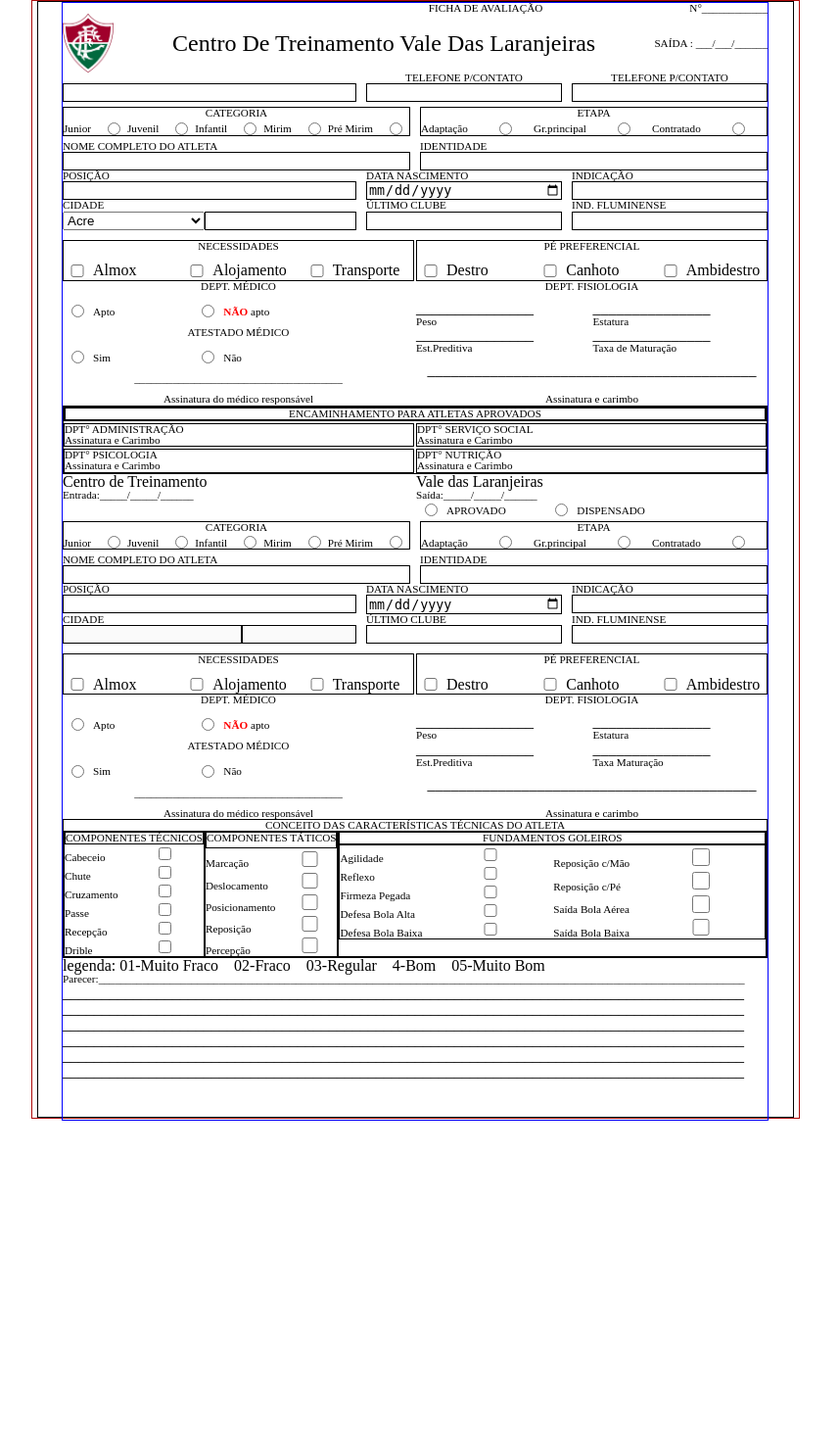
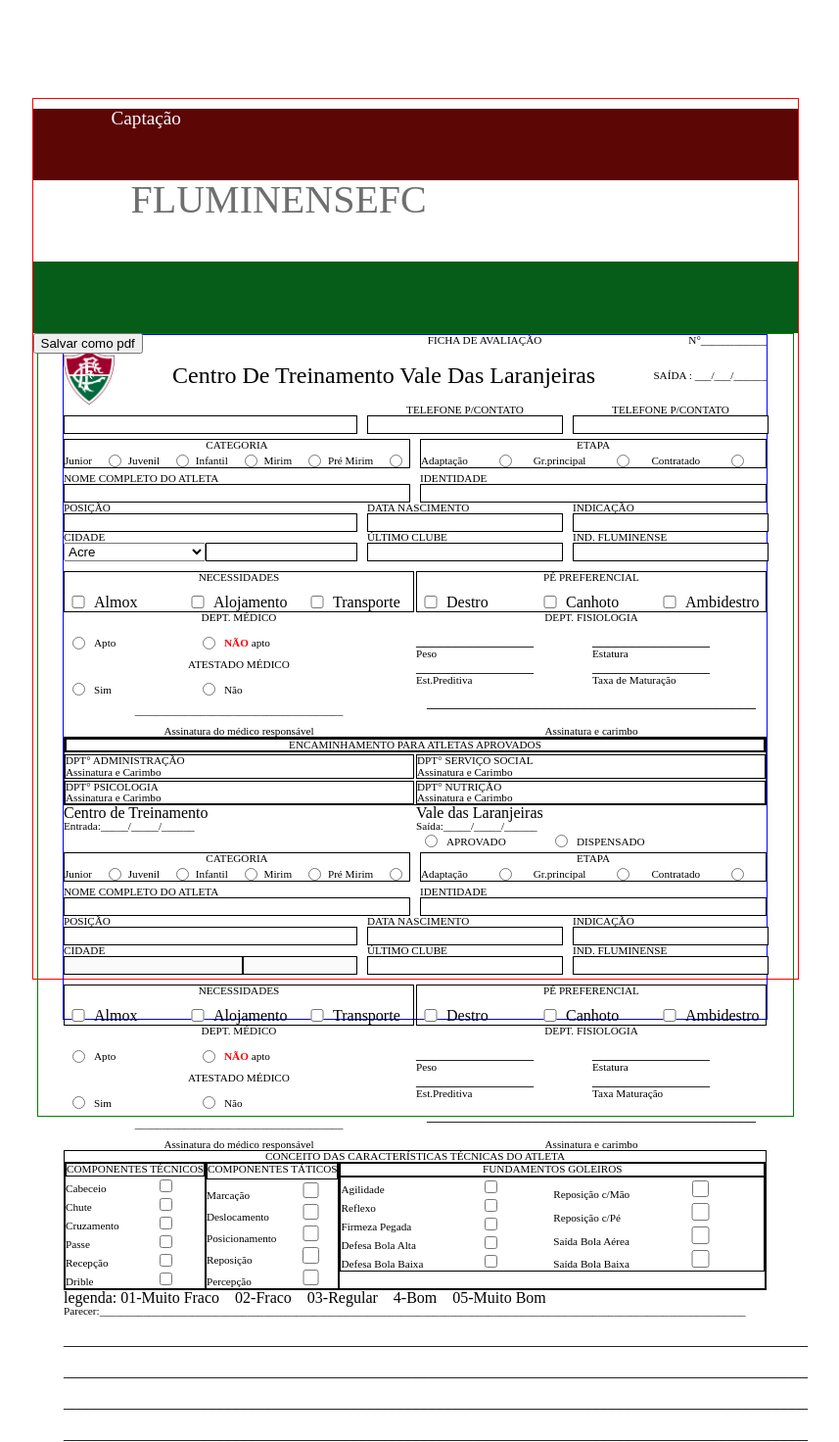
Before and after one commit to Fluminense-Football-Club/Captacao, a PHP site: page / in a window 1280 px wide. Shown: the whole page at 98% size, without its empty margins (216-1073 px from the left). Before the commit the page ends 1144 px from the top, so only its background shows below. Run offline with PHP 8.4, Linux system fonts and the light colour scheme.

Commit message:
Imprimindo em uma página mais e o header configurado

```diff
--- /dev/null
+++ b/header.css
@@ -0,0 +1,48 @@
+.topo img {
+  display: block;
+  object-fit: cover;
+  height: 150px;
+  position: absolute;
+  margin-left: 900px;
+  margin-top: 30px;
+
+}
+
+.faixaVerm {
+  margin-top: 10px;
+  width: 100%;
+  height: 73px;
+  background-color: #5c0606;
+
+}
+
+.faixaVerm span{
+  margin-left: 80px;
+  color: #fcf9f9;
+  font-size: 1.2rem;
+}
+
+.faixaBranca {
+  display: flex;
+  width: 100%;
+  height: 83px;
+  background-color: white;
+  z-index: -2;
+}
+
+.faixaBranca h1{
+  margin-left: 100px;
+  color: #706F6F;
+  font-size: 2.5rem;
+
+}
+
+
+.faixaVerde {
+  width: 100%;
+  height: 73px;
+  background-color: #065c19;
+  position: relative;
+  z-index: -3;
+  /* margin-bottom: 60px; */
+}
--- a/index.html
+++ b/index.html
@@ -5,11 +5,26 @@
   <meta http-equiv="X-UA-Compatible" content="IE=edge">
   <meta name="viewport" content="width=device-width, initial-scale=1.0">
   <link rel="stylesheet" href="./style.css">
-  <title>Document</title>
+  <title>Documefdfsdfnt</title>
 </head>
 
 <body>
-  <div class="container">
+
+  <header class="topo">
+    <!-- <img src="./img/escudo.png" alt=""> -->
+    <div class="faixaVerm">
+        <span>Captação</span>
+    </div>
+    <div class="faixaBranca">
+        <h1>FLUMINENSEFC</h1>
+    </div>
+    <div class="faixaVerde"></div>
+</header>
+
+
+
+  <button type="submit" id="botao">Salvar como pdf</button>
+  <div class="container" id="printable">
     <!-- Linha1 -->
     <div class="container-interno">
       <div class="linha1">
@@ -264,9 +279,9 @@
           <span>Adaptação</span>
           <input type="radio" name="etapaFrm2" id="">
           <span>Gr.principal</span>
-          <input type="radio" name="etapaFrm2"id="">
+          <input type="radio" name="etapaFrm2"id="2">
           <span>Contratado</span>
-          <input type="radio" name="etapaFrm2"id="">
+          <input type="radio" name="etapaFrm2"id="1">
         </div>
       </div>
       <!-- Informações do atleta -->
@@ -312,7 +327,7 @@
         </div>
         <div class="indFlu">
           <p>Ind. Fluminense</p>
-          <input type="text" id="indFlu">
+          <input type="text" id="indFluFrm2">
         </div>
       </div>
       <!-- Necessidades / Pé preferencial -->
@@ -451,13 +466,14 @@
 
       <div>
         <span>Parecer:______________________________________________________________________________________________________________________</span><br>
-        _______________________________________________________________________________________<br>
-        _______________________________________________________________________________________<br>
-        _______________________________________________________________________________________<br>
-        _______________________________________________________________________________________<br>
-        _______________________________________________________________________________________<br>
-        _______________________________________________________________________________________<br>
-
+        <br>
+        _______________________________________________________________________________________________<br>
+        <br>
+        _______________________________________________________________________________________________<br>
+        <br>
+        _______________________________________________________________________________________________<br>
+        <br>
+        _______________________________________________________________________________________________<br>
       </div>
     </div>
 
--- a/style.css
+++ b/style.css
@@ -1,160 +1,166 @@
-@import url('./reset.css');
-body{
+@import url("./reset.css");
+@import url("./header.css");
 
-  height: 1140px;
-  width:783px ;
-  margin:0 auto;
-  border: 1px solid rgb(173, 9, 9);
+body {
+  height: 900px; /**/
+  width: 783px;
+  margin: 0 auto;
+  box-sizing: border-box;
+  border: 1px solid red;
+  margin-bottom: 100px;
+  margin-top: 100px;
 }
 
- .border{
+.geral{
+  display: grid;
+
+}
+
+
+
+.border {
   border: 1px solid black;
 }
 
- span{
+span {
   font-size: 0.7rem;
 }
 
- .container{
+.container {
+  width: 773px;
+  height: 800px;
+  margin: 0px auto;
+  box-sizing: border-box;
+  border: 1px solid green;
+}
 
-   width: 773px;
-   height: 1140px;
-   margin:0px auto;
-   border: 1px solid black;
+.container-interno {
+  width: 720px;
+  height: 700px;
+  margin: 0 auto;
+  border: 1px solid blue;
   box-sizing: border-box;
 }
 
- .container-interno{
-   width: 720px;
-   height: 1140px;
-   margin: 0 auto;
-   border: 1px solid blue;
- }
-
- .linha1{
+.linha1 {
   display: flex;
   justify-content: end;
   gap: 150px;
 }
 
- .container-interno p{
+.container-interno p {
   justify-items: center;
-   text-transform: uppercase ;
+  text-transform: uppercase;
   font-size: 0.7rem;
 }
 
 .container-interno span {
   align-self: end;
-
 }
 
- .linha2{
+.linha2 {
   display: grid;
   gap: 10px;
   grid-template-columns: auto 1fr auto;
   align-items: center;
 }
 
- .linha2 h1{
+.linha2 h1 {
   text-transform: capitalize;
   font-weight: 500;
   display: flex;
   justify-self: center;
-   font-size: 1.50rem;
+  font-size: 1.5rem;
 }
 
- .linha2 img{
+.linha2 img {
   max-width: 60px;
   max-height: 60px;
 }
 
- .linha2 p{
+.linha2 p {
   align-self: center;
 }
 
- .telefones{
+.telefones {
   display: grid;
   grid-template-columns: 300px 200px 200px;
   justify-items: center;
   gap: 10px;
 }
 
- .telefones p{
+.telefones p {
   grid-column: 2;
 }
 
- .telefones p:last-child{
+.telefones p:last-child {
   grid-column: 3;
 }
 
-
-
- .col2{
+.col2 {
   display: grid;
   grid-template-columns: 1fr 1fr;
   gap: 2px;
 }
 
- .col2-auto{
+.col2-auto {
   display: grid;
   grid-template-columns: auto 1fr;
   /* border: solid 1px black; */
 }
 
-
-
- .col2 p{
+.col2 p {
   grid-column: 1/-1;
   text-align: center;
 }
 
- .col2.atlAprovados, .col2.atlAprovados div {
+.col2.atlAprovados,
+.col2.atlAprovados div {
   border: solid 1px black;
 }
 
- .col2.atlAprovados p{
+.col2.atlAprovados p {
   border: solid 2px black;
 }
 
- .col2.atlAprovados h1{
+.col2.atlAprovados h1 {
   font-size: 0.7rem;
 }
-  .col3{
+.col3 {
   display: grid;
   grid-template-columns: 300px 200px 200px;
   gap: 10px;
 }
 
- .col4{
+.col4 {
   display: grid;
   gap: 10px;
-   grid-template-columns:auto 1fr auto 1fr 1fr;
+  grid-template-columns: auto 1fr auto 1fr 1fr;
 }
 
-
- .col4 span:nth-child(1){
-   color:red;
+.col4 span:nth-child(1) {
+  color: red;
   font-weight: 600;
   text-transform: uppercase;
 }
 
- .col4 .assinatura{
+.col4 .assinatura {
   grid-column: 1/-1;
   text-align: center;
 }
 
- .col4-fr{
+.col4-fr {
   display: grid;
   grid-template-columns: 4fr;
   border: solid 1px black;
 }
 
- .col4-fr p{
+.col4-fr p {
   grid-column: 1/-1;
   text-align: center;
 }
 
- .col6{
+.col6 {
   display: grid;
   grid-template-columns: auto 1fr auto 1fr auto 1fr;
   gap: 10px;
@@ -163,33 +169,32 @@ body{
   border: 1px solid black;
 }
 
- .col6 p{
+.col6 p {
   grid-column: 1/-1;
   text-align: center;
 }
 
- .col2-1fr{
+.col2-1fr {
   display: grid;
   grid-template-columns: 1fr 1fr;
   gap: 10px;
 }
 
-
- .categoria, .etapa {
+.categoria,
+.etapa {
   margin-top: 5px;
   margin-bottom: 5px;
   border: 1px solid black;
 }
 
- .col2-1fr .categoria{
+.col2-1fr .categoria {
   display: grid;
-   grid-template-columns:repeat(5,auto 1fr ) ;
-
+  grid-template-columns: repeat(5, auto 1fr);
 }
 
- .col2-1fr .etapa{
+.col2-1fr .etapa {
   display: grid;
-   grid-template-columns: repeat(3,auto 1fr);
+  grid-template-columns: repeat(3, auto 1fr);
 }
 
 .col2-1fr .categoria p {
@@ -202,15 +207,42 @@ body{
   text-align: center;
 }
 
- .itens{
+.itens {
   display: flex;
 }
 
- .deptFisio h5:nth-child(4),.deptFisio span:nth-child(5){
+.deptFisio h5:nth-child(4),
+.deptFisio span:nth-child(5) {
   grid-column: 1/-1;
   text-align: center;
 }
 
-[disabled]{
+[disabled] {
   color: black;
 }
+
+/* @page {
+  size: 1150px;
+   margin: 0;
+} */
+
+@media print {
+
+  body  {
+    visibility: hidden;
+  }
+    #printable * {
+    visibility: visible;
+  }
+  #printable {
+    position: fixed;
+    left: 0;
+    top: 0;
+  }
+}
+
+button {
+  position: absolute;
+  /* margin-top: 40px; */
+  margin-right: 180px;
+}
```
Also changed, not shown: other parts of index.html (+15 -15 lines), script.js (+77 -29 lines). Lines whose indentation alone changed are shown as unchanged.
